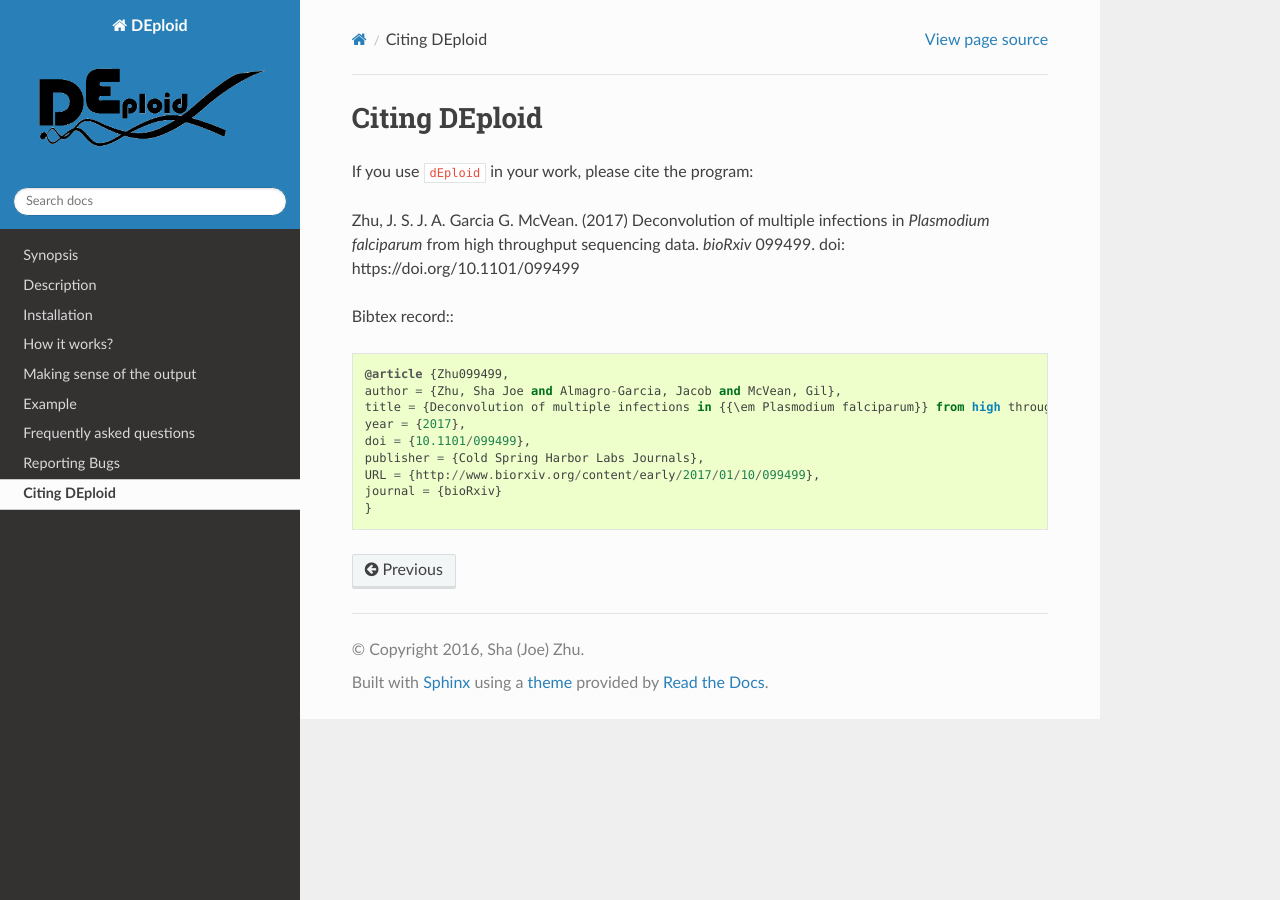
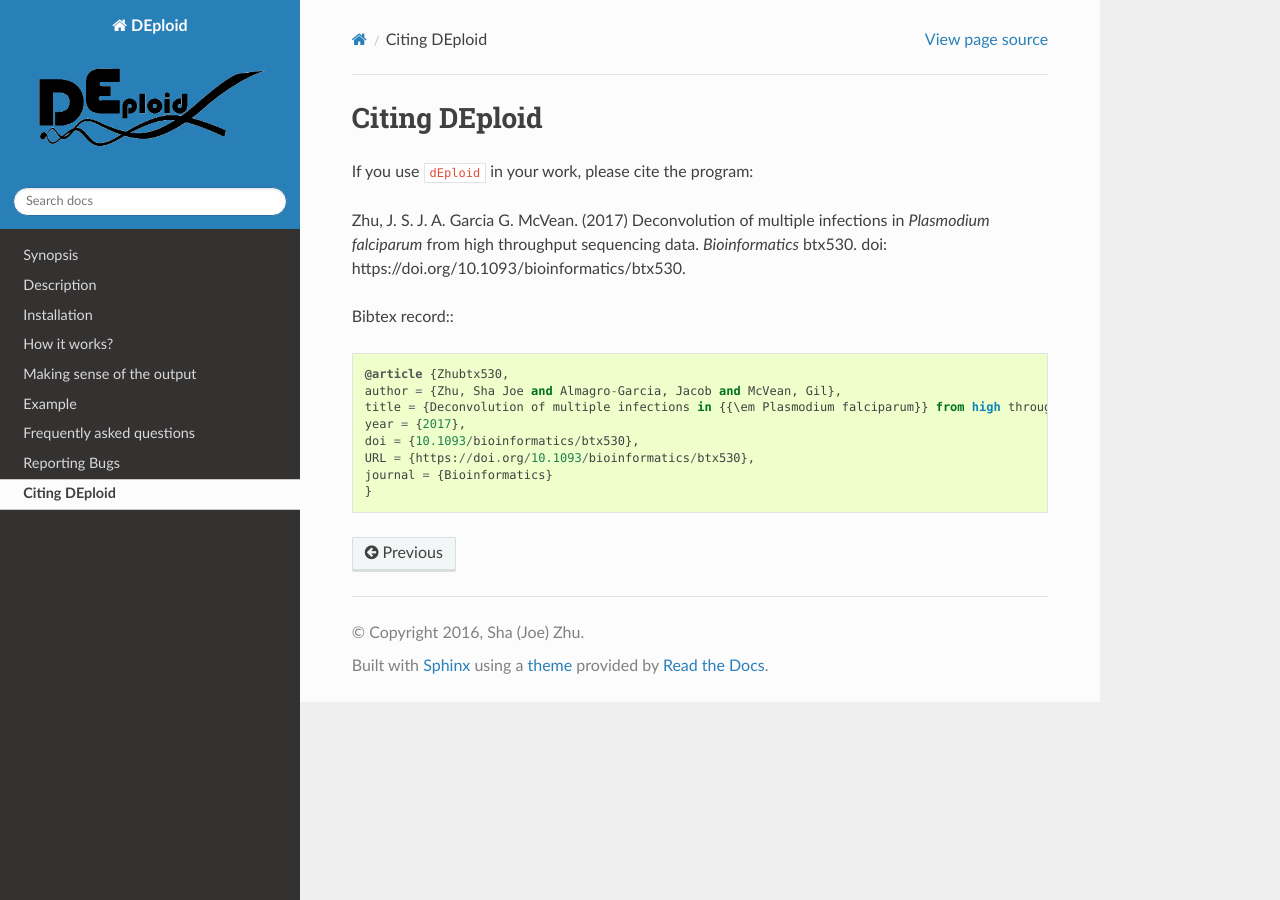
Before and after one commit to DEploid-dev/DEploid, a Sphinx documentation site: the page built from docs/Citing-DEploid.md, in a window 1280 px wide. Built offline with Sphinx 7.4.7 and the Read the Docs theme 2.0.0, drawn with Linux system fonts in a browser that asks for light colours.

Commit message:
update reference

```diff
--- a/docs/Citing-DEploid.md
+++ b/docs/Citing-DEploid.md
@@ -4,16 +4,15 @@ Citing DEploid
 
 If you use ``dEploid`` in your work, please cite the program:
 
-Zhu, J. S. J. A. Garcia G. McVean. (2017) Deconvolution of multiple infections in *Plasmodium falciparum* from high throughput sequencing data. *bioRxiv* 099499. doi: https://doi.org/10.1101/099499
+Zhu, J. S. J. A. Garcia G. McVean. (2017) Deconvolution of multiple infections in *Plasmodium falciparum* from high throughput sequencing data. *Bioinformatics* btx530. doi: https://doi.org/10.1093/bioinformatics/btx530.
 
 Bibtex record::
 
-    @article {Zhu099499,
+    @article {Zhubtx530,
     author = {Zhu, Sha Joe and Almagro-Garcia, Jacob and McVean, Gil},
     title = {Deconvolution of multiple infections in {{\em Plasmodium falciparum}} from high throughput sequencing data},
     year = {2017},
-    doi = {10.1101/099499},
-    publisher = {Cold Spring Harbor Labs Journals},
-    URL = {http://www.biorxiv.org/content/early/2017/01/10/099499},
-    journal = {bioRxiv}
+    doi = {10.1093/bioinformatics/btx530},
+    URL = {https://doi.org/10.1093/bioinformatics/btx530},
+    journal = {Bioinformatics}
     }
```
Also changed, not shown: README.md (+1 -1 lines), 3 other files.
